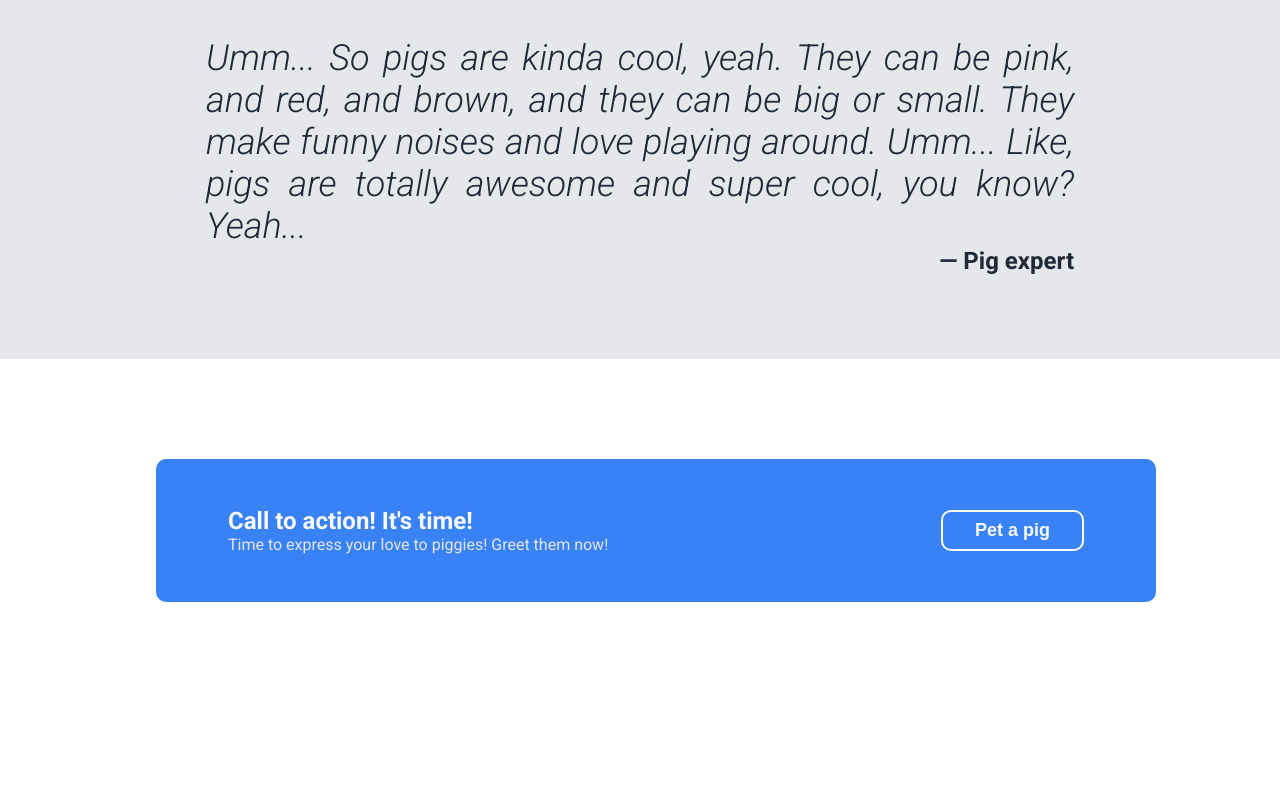
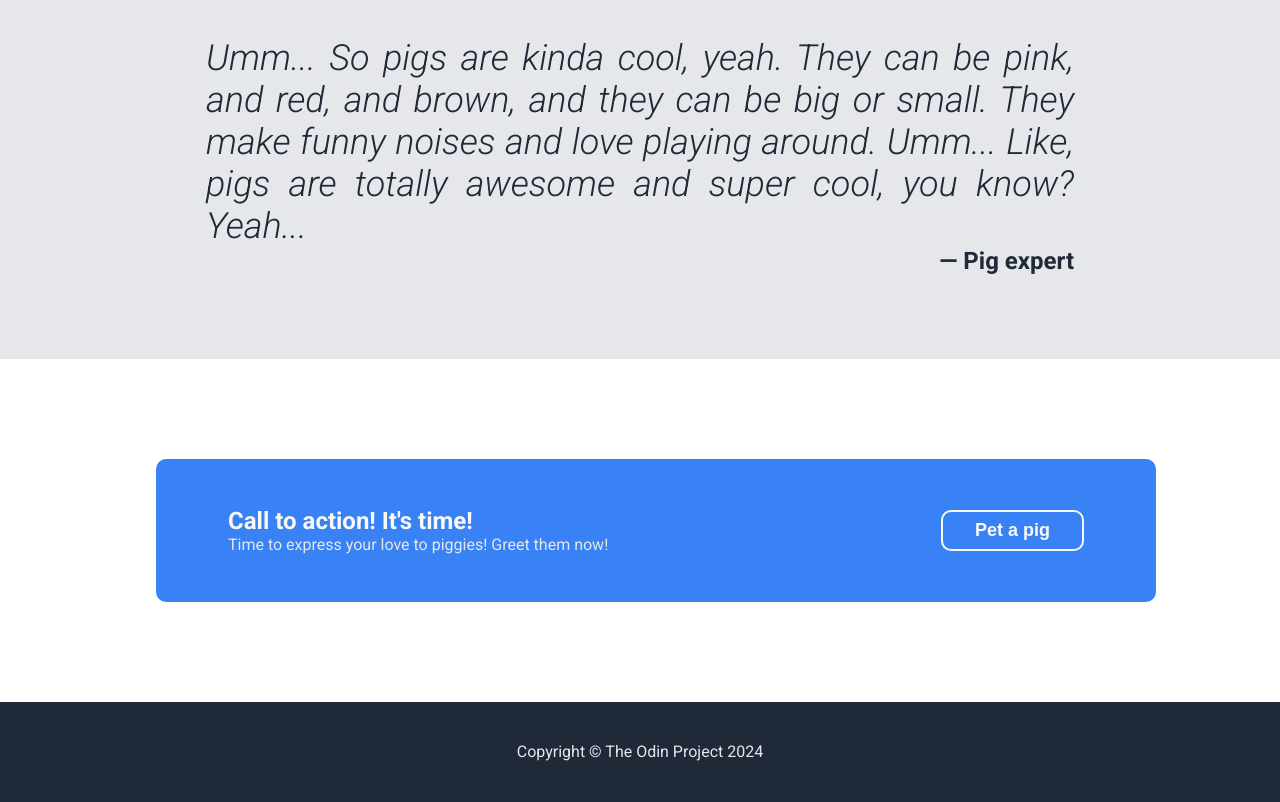
Before and after one commit to glazunia/landing-page, a plain HTML site: page index.html in a window 1280 px wide. Shown: the part 1020-1822 px from the top of the page. Before the commit the page ends 1722 px from the top, so only its background shows below. Drawn offline with Linux system fonts and the light colour scheme.

Commit message:
Add footer

```diff
--- a/index.html
+++ b/index.html
@@ -79,7 +79,7 @@
         </div>
     </main>
     <footer>
-
+        <div class="footer">Copyright &copy; The Odin Project 2024</div>
     </footer>
 </body>
 </html>
--- a/styles.css
+++ b/styles.css
@@ -13,7 +13,8 @@ body {
 }
 
 .navbar,
-.hero {
+.hero,
+.footer {
     background-color: #1f2937;
 }
 
@@ -214,3 +215,11 @@ body {
 .banner button:active {
     scale: 0.9;
 }
+
+.footer {
+    height: 100px;
+    color: #e5e7eb;
+    display: flex;
+    justify-content: center;
+    align-items: center;
+}
```
